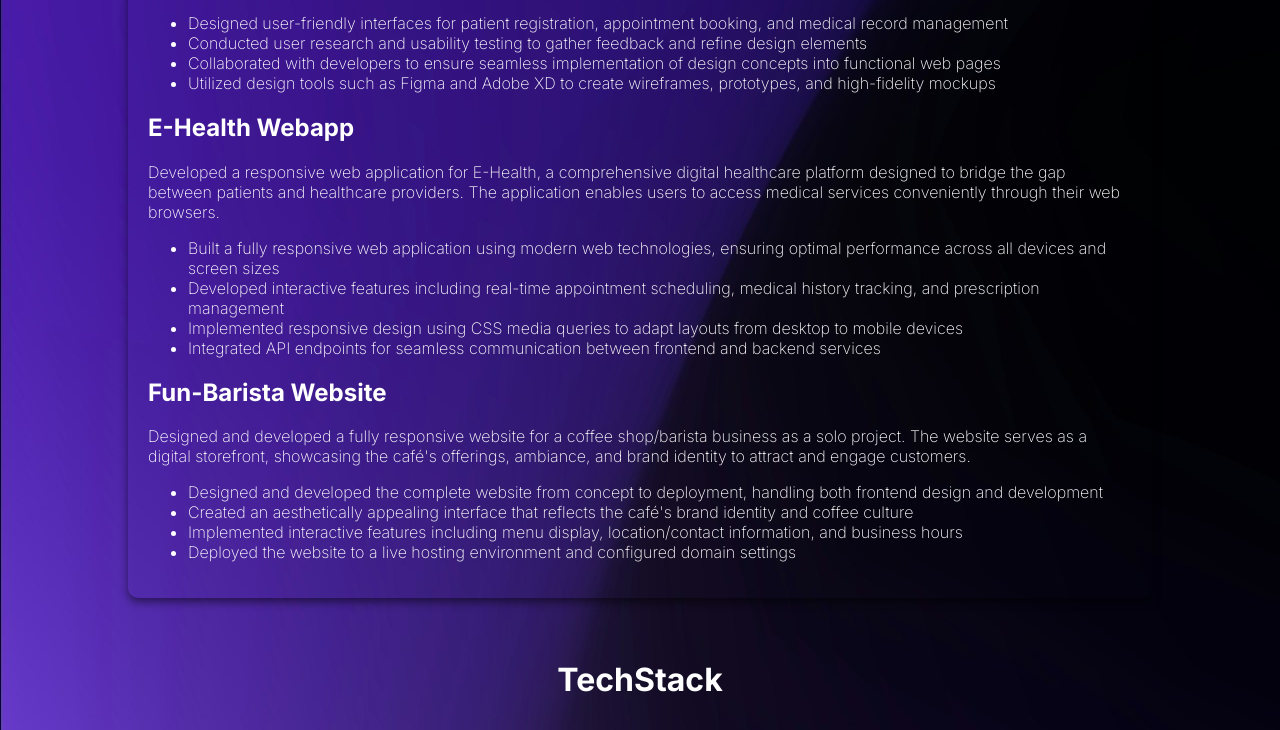
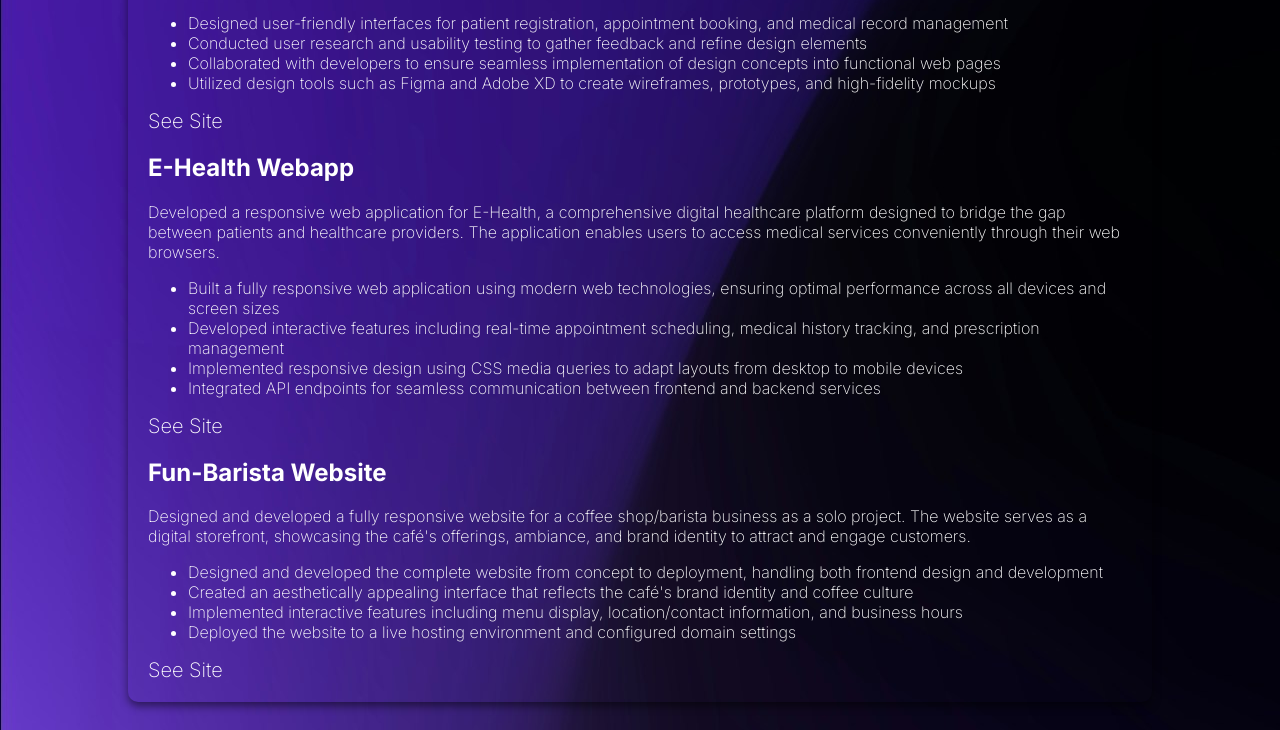
Before and after one commit to 629949/MySite-Portfolio, a plain HTML site: page index.html in a window 1280 px wide. Shown: the part 1989-2719 px from the top of the page. Drawn offline with nearby package versions, Linux system fonts and the light colour scheme; animation ran at ten frames a second.

Commit message:
add links to the sites

```diff
--- a/index.html
+++ b/index.html
@@ -143,6 +143,7 @@
                             <li>Collaborated with developers to ensure seamless implementation of design concepts into functional web pages</li>
                             <li>Utilized design tools such as Figma and Adobe XD to create wireframes, prototypes, and high-fidelity mockups</li>
                         </ul>
+                        <a href="https://www.figma.com/design/tw2onaUBu9t3sxCvV5opwv/Tech-Titans-Project-Design?node-id=0-1&t=u7i968j1W718GGnC-1"  target="_blank">See Site</a>
                     </div>
 
                     <div class="project-card" data-aos="fade-up">
@@ -157,6 +158,7 @@
                             <li>Integrated API endpoints for seamless communication between frontend and backend services</li>
 
                         </ul>
+                        <a href="https://e-health-care-app.vercel.app/" target="_blank">See Site</a>
                     </div>
 
                     <div class="project-card" data-aos="fade-up">
@@ -172,6 +174,7 @@
 
 
                         </ul>
+                        <a href="https://funbaristaacademy.netlify.app/" target="_blank">See Site</a>
 
 
              </div>
--- a/style.css
+++ b/style.css
@@ -395,6 +395,17 @@
     margin: 20px;
 }
 
+.project-card a {
+    text-decoration: none;
+    color: white;
+    font-size: 20px;
+    margin-top: 10px;
+}
+
+.project-card a:hover {
+    color: green;
+    border-bottom: 1px solid green;
+}
 
 
 footer {
```
